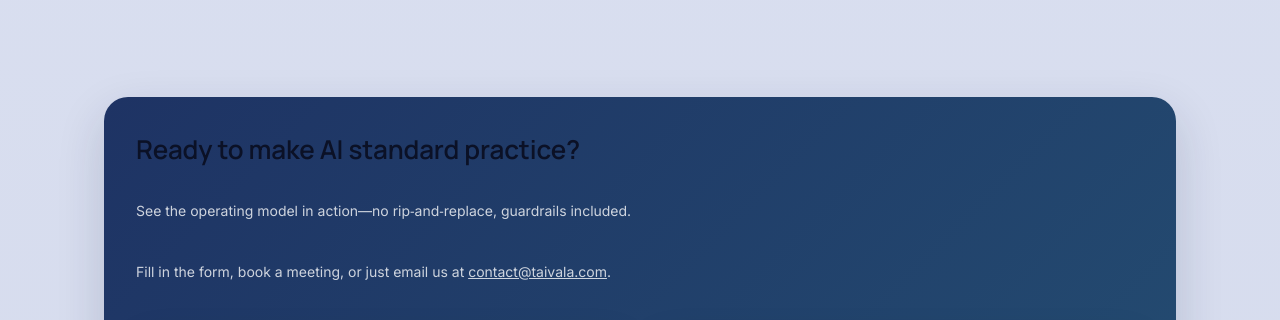
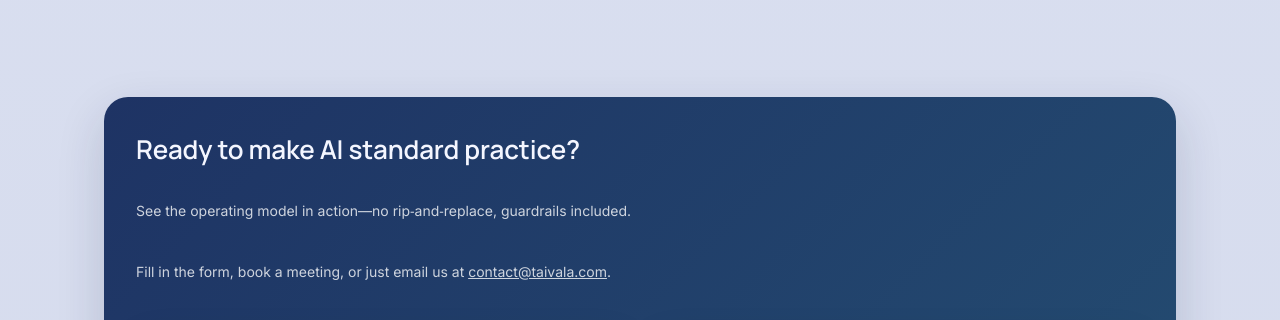
Before and after one commit to tow/taivala-site, a plain HTML site: page index.html in a window 1280 px wide. Shown: the part 4860-5180 px from the top of the page. Drawn offline with Linux system fonts and the light colour scheme.

Commit message:
Improve CTA readability

```diff
--- a/index.html
+++ b/index.html
@@ -233,6 +233,7 @@
     body[data-theme="ember"] .arch-tier[data-tone="control"] .small{color:rgba(255,250,244,0.86)}
     .taivala-plane{border:2px solid var(--accent);border-style:solid dashed;border-radius:12px;padding:12px;margin-top:12px;background:var(--surface);box-shadow:var(--shadow)}
     .cta-band{background:var(--cta-gradient);color:var(--accent-ink);border-radius:var(--radius-lg);padding:32px;box-shadow:var(--shadow);transition:background .35s ease,box-shadow .35s ease}
+    .cta-header h2{color:var(--accent-ink)}
     .cta-band .cta-header{display:flex;flex-direction:column;gap:10px}
     .cta-actions{display:none}
     .cta-band .btn{border-color:transparent}
```
